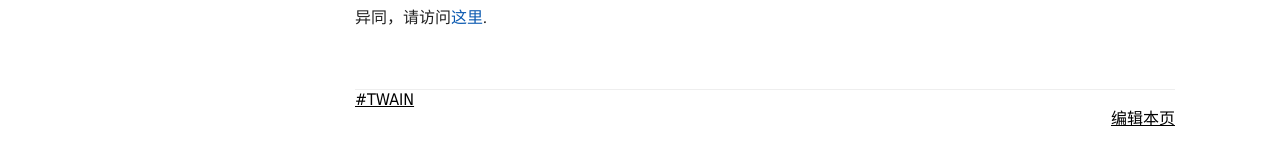
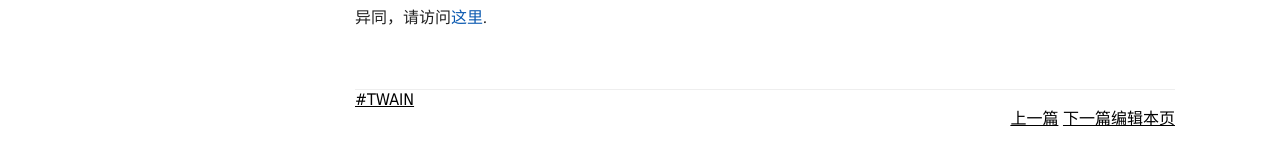
Before and after one commit to damingsoft/damingsoft.github.io, a Jekyll site: the page built from _posts/2021-04-29-Difference-between-TWAIN-and-WIA.md, in a window 1280 px wide and 1127 px high. Shown: the part 973-1124 px from the top of the window. Built offline with Jekyll 4.4.1, drawn with Linux system fonts in a browser that asks for light colours.

Commit message:
add previous and next links

```diff
--- a/_layouts/post.html
+++ b/_layouts/post.html
@@ -31,6 +31,12 @@ layout: default
     </div>
   {%- endif -%}
   <div class="edit" style="float:right">
+    {% if page.previous %}
+    <a href="{{  page.previous.url }}" target="_blank" title="上一篇">上一篇</a>
+    {%- endif -%}
+    {% if page.next %}
+    <a href="{{ page.next.url }}" target="_blank" title="下一篇">下一篇</a>
+    {%- endif -%}
     <a href="https://github.com/damingsoft/damingsoft.github.io/edit/main/{{ page.path }}" target="_blank" title="编辑页面">编辑本页</a>
   </div>
   {%- if site.plainwhite.disqus_shortname -%}
```
